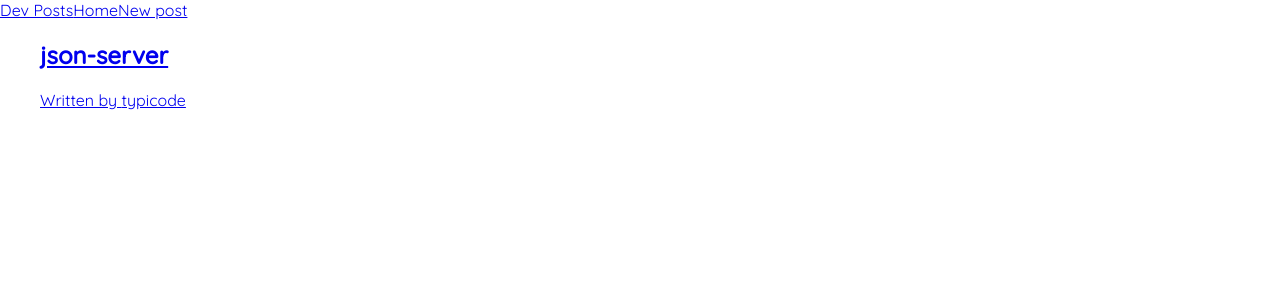
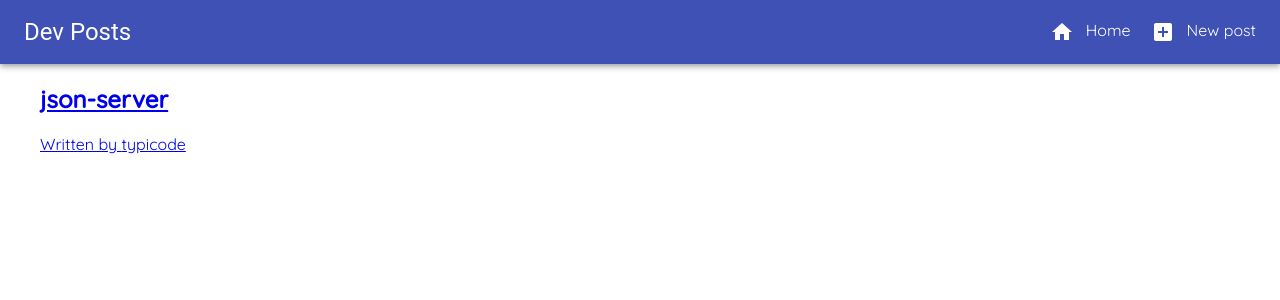
Before and after one commit to sarah27h/posts-app, a React (Create React App) app: page / in a window 1280 px wide. Shown: the top 300 px of the page. Built offline with nearby package versions, Linux system fonts and the light colour scheme; data requests are answered from the project's data file.

Commit message:
Style: add navbar styles

```diff
--- a/package.json
+++ b/package.json
@@ -4,6 +4,7 @@
   "private": true,
   "dependencies": {
     "@material-ui/core": "^4.11.3",
+    "@material-ui/icons": "^4.11.2",
     "@testing-library/jest-dom": "^5.11.4",
     "@testing-library/react": "^11.1.0",
     "@testing-library/user-event": "^12.1.10",
--- a/src/components/layouts/Navbar.js
+++ b/src/components/layouts/Navbar.js
@@ -1,12 +1,65 @@
 import React from 'react';
-import { Link } from 'react-router-dom';
+import { Link as RouterLink } from 'react-router-dom';
+import Link from '@material-ui/core/Link';
+import { useStyles } from './NavbarStyle';
+
+import AppBar from '@material-ui/core/AppBar';
+import Toolbar from '@material-ui/core/Toolbar';
+import Typography from '@material-ui/core/Typography';
+
+import IconButton from '@material-ui/core/IconButton';
+import HomeIcon from '@material-ui/icons/Home';
+import AddBoxIcon from '@material-ui/icons/AddBox';
 
 export default function Navbar() {
+  const classes = useStyles();
   return (
     <div>
-      <Link to="/">Dev Posts</Link>
-      <Link to="/">Home</Link>
-      <Link to="/create">New post</Link>
+      <AppBar position="static">
+        <Toolbar>
+          {/* logo */}
+          <Link className={`${classes.logo}`} component={RouterLink} underline="none" to="/">
+            <Typography variant="h5">Dev Posts</Typography>
+          </Link>
+          {/* logo */}
+
+          {/* links */}
+          <Link
+            className={`${classes.right} ${classes.linkColor}`}
+            component={RouterLink}
+            underline="none"
+            to="/"
+          >
+            <IconButton
+              edge="start"
+              className={classes.menuButton}
+              color="inherit"
+              aria-label="menu"
+            >
+              <HomeIcon />
+            </IconButton>
+            Home
+          </Link>
+
+          <Link
+            className={`${classes.linkColor}`}
+            component={RouterLink}
+            underline="none"
+            to="/create"
+          >
+            <IconButton
+              edge="start"
+              className={classes.menuButton}
+              color="inherit"
+              aria-label="menu"
+            >
+              <AddBoxIcon />
+            </IconButton>
+            New post
+          </Link>
+          {/* links */}
+        </Toolbar>
+      </AppBar>
     </div>
   );
 }
--- /dev/null
+++ b/src/components/layouts/NavbarStyle.js
@@ -0,0 +1,21 @@
+import { makeStyles } from '@material-ui/core/styles';
+
+export const useStyles = makeStyles((theme) => ({
+  root: {
+    flexGrow: 1,
+  },
+  logo: {
+    color: 'white',
+  },
+  menuButton: {
+    marginRight: theme.spacing(0.2),
+  },
+  linkColor: {
+    color: 'white',
+  },
+
+  right: {
+    marginLeft: 'auto',
+    marginRight: '20px',
+  },
+}));
```
Also changed, not shown: 1 other file (tests, documents, lock files or other folders).
